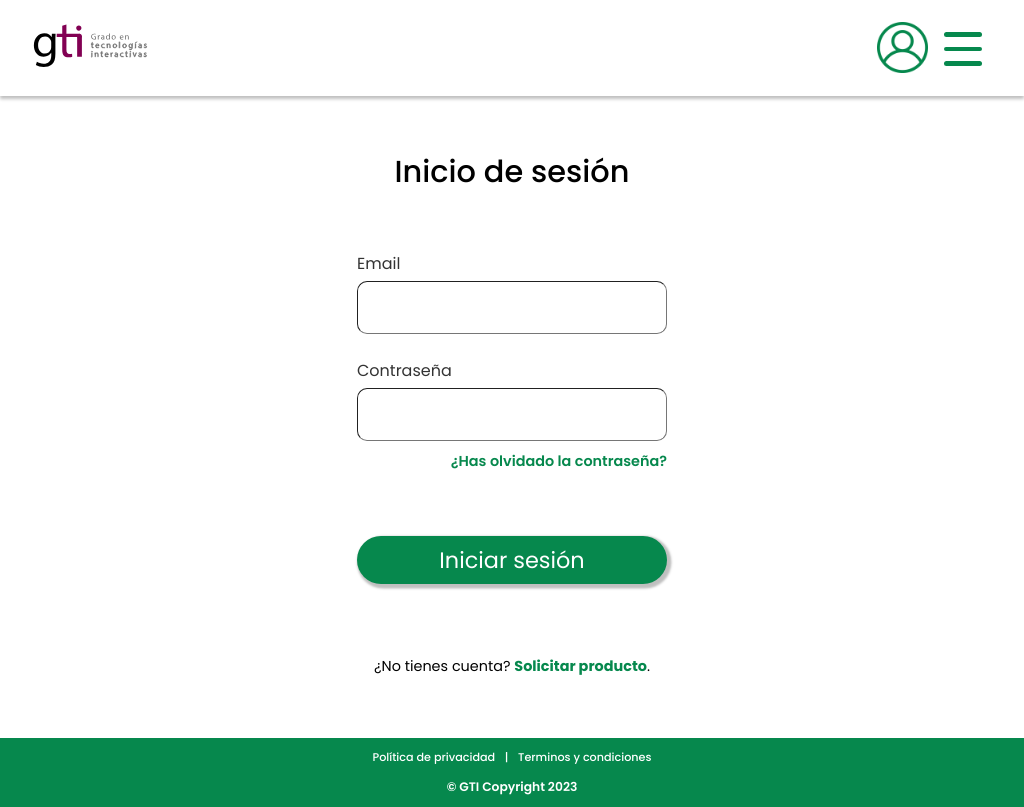
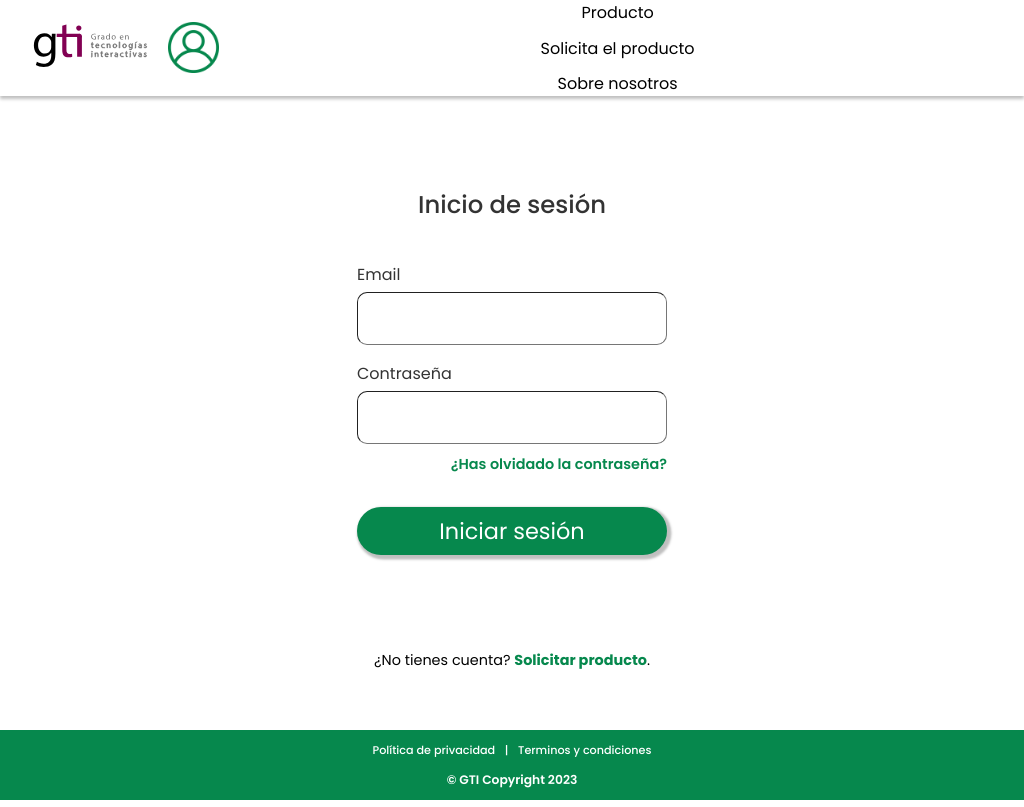
Before and after one commit to juandiazx/Huertodo, a PHP site: page /src/app/Inicio_sesion.html in a window 1024 px wide. Run offline with PHP 8.4, Linux system fonts and the light colour scheme.

Commit message:
Landing,Inicio,Contraseña,FormSolicitud
Versión por perfilar landing y los 3 formularios hechos. Footer pegado abajo y menú responsive comenzado.

```diff
--- a/src/app/Formulario_Solicitud.html
+++ b/src/app/Formulario_Solicitud.html
@@ -17,10 +17,12 @@
   <link rel='stylesheet' href="css/estilos.css"/>
   <link rel='stylesheet' href="css/main-menu.css"/>
   <link rel='stylesheet' href="css/estilos-in.sesion-formularios.css"/>
+  <link rel='stylesheet' href="css/estilos_responsive.css"/>
 </head>
 
 <body>
 <!-- Comienza la cabecera-->
+<div class="page">
 <header>
   <nav id="main-menu">
     <!-- Logotipo Link Landing Page-->
@@ -146,5 +148,7 @@
 <!-- JavaScript Documento popup_solicitud.js-->
 <script src="js/popup_solicitud.js"></script>
 
+</div>
+
 </body>
 </html>
--- a/src/app/Inicio_sesion.html
+++ b/src/app/Inicio_sesion.html
@@ -14,14 +14,16 @@
   <!-- Para que sea compatible con Microsoft Edge-->
   <meta http-equiv="X-UA-Compatible" content="ie=edge">
   <!-- CSS DOCUMENTO estilos.css-->
+  <link rel='stylesheet' href="css/estilos.css"/>
   <link rel='stylesheet' href="css/main-menu.css"/>
-  <link rel='stylesheet' href="css/estilos.css"/>
   <link rel='stylesheet' href="css/estilos-in.sesion-formularios.css"/>
   <link rel='stylesheet' href="css/estilos_responsive.css"/>
 
 </head>
 
 <body>
+
+<div class="page">
 
 <!-- Comienza la cabecera-->
 <header>
@@ -117,5 +119,9 @@
 
 <!-- JavaScript Documento inicio-sesion.js-->
 <script src="js/logica-Fake/hacerLogin.js"></script>
+
+</div>
+
+
 </body>
 </html>
--- a/src/app/css/estilos-in.sesion-formularios.css
+++ b/src/app/css/estilos-in.sesion-formularios.css
@@ -92,6 +92,15 @@ main>section, body>section{
 }
 /*----------------ESITLOS PARA INICIO DE SESIÓN-------------*/
 
+.page{
+
+    overflow: hidden;
+    display: flex;
+    flex-direction: column;
+    min-height: 100vh;
+
+}
+
 /*Contenedor completo, wrapper de toda la monitorización, no lleva el margin top 12vh en landing*/
 .wrapper {
     padding-left: 7%;
@@ -101,10 +110,15 @@ main>section, body>section{
 
 /*Wrapper para los formularios e inicio de sesion*/
 .wrapper-forms{
-    max-width: 1400px; /* Anchura máxima del contenedor main */
-    margin: 12vh auto 0; /* Margen superior de 12vh y margen inferior y lateral automatico */
+    margin-top: 12vh;
     padding: 10% 7% 15%;
-    height: 100%;
+    height: 80%;
+    max-width: 800px; /* Establece la anchura máxima deseada */
+    margin-left: auto; /* Centra horizontalmente el contenido */
+    margin-right: auto; /* Centra horizontalmente el contenido */
+    display: flex;
+    justify-content: center;
+    align-items: center;
 }
 /*------------------------------------------------------------------------------------------------*/
 
@@ -129,11 +169,16 @@ main>section, body>section{
 
 #inicio-de-sesion-titulo {
     display: flex;
+    flex-direction: column;
     justify-content: center;
     text-align: center;
     align-items: center;
-    color: var(--main-color-black);
-    margin-bottom: 2.5em;
+    height: 10vh;
+    color: #333333;
+    font-weight: lighter;
+    font-size: 0.8em;
+    margin-top: 3.2em;
+    margin-bottom: 10px;
 }
 
 /*-----------------------------------------------------------------------------------------*/
@@ -584,7 +568,7 @@ textarea:focus {
     width: 100%;
     background-color: var(--second-color-green);
     color: var(--main-color-white);
-    margin-top: 1vh;
+    margin-top: auto;
 }
 /*Estilo que poseen los enlaces de politica de privacidad y condiciones, margenes entre cada uno */
 #footer-bottom a{
--- a/src/app/css/estilos_responsive.css
+++ b/src/app/css/estilos_responsive.css
@@ -70,149 +70,162 @@
 
 /*----------------------------------------------------------------------------*/
 
-/*Comienzan estilos para inicio de sesión*/
 
-
-@media screen and (min-width: 550px) and (max-width: 1200px) {
-    /*---------------------------------------- Inicio de Sesión ------------------------------------*/
-
-    #inicio-de-sesion-titulo {
-        display: flex;
-        justify-content: center;
-        text-align: center;
-        align-items: center;
-        color: var(--main-color-black);
-        margin-bottom: 2.5em;
-        }
-
-    /*-----------------------------------------------------------------------------------------*/
-
-    /* Estilos para las secciones de email y contraseña */
-
-    #email,
-    #password {
-        width: 100%;
-        flex-direction: column;
-        align-items: center;
-        text-align: center;
-        margin-top: 1em;
-    }
-
-    /*-----------------------------------------------------------------------------------------*/
-
-    /* Estilos para la sección de "¿Has olvidado la contraseña?" */
-
-    .contraseña olvidada {
-        display: flex;
-        justify-content: flex-end;
-    }
-
-    .contraseña-olvidada a {
-        font-size: 0.9em;
-        margin-left: 0.7em;
-        margin-top: 0.7em;
-        color: #06884D;
-        font-weight: 600;
-    }
-    /*-----------------------------------------------------------------------------------------*/
-
-    /*Estilos para los botones de inicio de sesion y formularios*/
-
-    .boton-inicio {
-        flex-direction: column;
-        align-content: center;
-        text-align: justify-all;
-        display: flex;
-        justify-content: center;
-        align-items: center;
-        margin-bottom: 3.5em;
-        margin-top: 4em;
-
-    }
-
-    .boton-iniciar-sesion{
-        width: 100%;
-        height: 7%;
-        border-radius: 1.3em;
-        border: none;
-        box-shadow: 0.1em 0.1em 0.1em 0.1em rgba(0, 0, 0, 0.25);
-        background: var(--second-color-green);
-        color: var(--main-color-white);
-        font-family:'Poppins', sans-serif;
-        font-weight: 400;
-        font-size: 140%;
-        padding: 7px;
-    }
-
-
-    /*-----------------------------------------------------------------------------------------*/
-
-    /* Estilos para el enlace de "SOLICITAR ACCESO" */
-
-    #solicitar-acceso {
-        text-align: center;
-        margin-top: 1em;
-        margin-bottom: 1em;
-    }
-
-    #solicitar-acceso p{
-        font-size: 0.9em;
-        color: #000000;
-        font-weight: 400;
-    }
-
-    #solicitar-acceso a{
-        color: #06884D;
-        font-weight: 700;
-    }
-
-}
 
 /* Estilos específicos para tamaños de pantalla pequeños (320px - 480px) */
 @media (min-width: 320px) and (max-width: 480px) {
     .wrapper-forms {
-        padding: 10% 5%;
+        padding: 0 5%;
     }
 }
 /* Estilos específicos para tamaños de pantalla medianos (481px - 768px) */
 @media (min-width: 481px) and (max-width: 768px) {
     .wrapper-forms {
-        padding: 3% 5%;
+        padding: 0 5%;
     }
 }
 /* Estilos específicos para tamaños de pantalla grandes (769px - 1024px) */
 @media (min-width: 769px) and (max-width: 1024px) {
     .wrapper-forms {
-        padding: 2.5% 5%;
+        padding: 0 5%;
     }
 }
 /* Estilos específicos para tamaños de pantalla extra grandes (1025px - 1280px) */
 @media (min-width: 1025px) and (max-width: 1199px) {
     .wrapper-forms {
-        padding: 2% 5%;
+        padding: 0 5%;
     }
 }
 /* Pantallas de 1200px a 1499px */
 @media only screen and (min-width: 1200px) and (max-width: 1499px) {
     .wrapper-forms {
-        padding: 1.5% 5%
+        padding: 0 5%
     }
 }
 /* Pantallas de 1500px a 1799px */
 @media only screen and (min-width: 1500px) and (max-width: 1799px) {
     .wrapper-forms {
-        padding: 1% 5%
+        padding: 0 5%
     }
 }
 /* Pantallas de 1800px a 1999px */
 @media only screen and (min-width: 1800px) and (max-width: 1999px) {
     .wrapper-forms {
-        padding: 0.5% 5%
+        padding: 0 5%
     }
 }
 /* Pantallas de 2000px o mayores */
 @media only screen and (min-width: 2000px) {
     .wrapper-forms {
-        padding: 0.2% 5%
+        padding: 0 5%
+    }
+} /*
+
+/*Estilos responsive para la LandingPage*/
+
+@media screen and (min-width: 800px){
+
+    /* Contenedor de la sección hero */
+    #landing-page-hero {
+        background-image: url("../images/landingpagehero_2.png");
+    }
+
+    .contenedor-pc {
+        display: flex;
+        flex-wrap: wrap;
+        justify-content: center;
+    }
+
+    .columnas-pc {
+        width: 100%;
+        max-width: 400px;
+        padding: 20px;
+        text-align: center;
+    }
+
+    #seccion-mantenimiento .flex-container {
+        display: flex;
+        flex-wrap: wrap;
+        justify-content: center;
+        align-items: center;
+    }
+
+    #seccion-mantenimiento .content {
+        flex: 1;
+        text-align: center;
+        margin-right: 5vh; /* Margen entre el texto y la imagen */
+    }
+
+    #seccion-mantenimiento h3, #seccion-mantenimiento p {
+        text-align: left;
+    }
+
+    #seccion-mantenimiento .imagenes-landing {
+        max-width: 400px;
+        margin: 20px auto; /* Margen igual en todos los lados */
+        display: block;
+    }
+
+    /*Contenedor para estrellas reseñas*/
+    #contenedor-estrellas-opiniones {
+        margin-bottom: 4em;
+    }
+
+    /*Estilo de las estrellas con la media de las reseñas de los usuarios, estrellas grandes*/
+    #estrellas-media-resenyas {
+        height: 3.5em;
+    }
+
+    /*Los párrafos de dentro del contenedor padre con las estrellas*/
+    #contenedor-estrellas-opiniones > p {
+        font-size: 1.4em;
+    }
+
+    /*Estilo contenedor donde deslizan todos los paneles*/
+    .contenedor-resenyas-deslizables {
+        border-radius: 2em;
+        padding: 1.5rem 2rem;
+    }
+
+    /*Estilo del nombre de la persona dentro de cada reseña*/
+    .contenedor-cabecera-resenya p {
+        font-size: 1.4em;
+    }
+
+    /*Estilo para las estrellas verdes específicas de cada reseña de usuarios*/
+    .estrellas-resenya-especifica {
+        height: 2em;
     }
 }
+
+/*Estilos para el menu responsive*/
+
+@media (min-width: 768px) {
+    /* Ocultar el icono del menú */
+    .menu-hamburguesa {
+        display: none;
+    }
+
+    /* Alinear los elementos del menú en línea */
+    #main-menu ul {
+        display: flex;
+        align-items: center;
+        justify-content: space-between;
+        width: 100%;
+        position: relative;
+        top: 0;
+        left: 0;
+        transform: none;
+        height: var(--menu-height);
+    }
+
+    /* Estilo de cada elemento del menú */
+    #main-menu li {
+        margin: 0 1em;
+        color: var(--txt-color);
+        font-size: 16px;
+        font-weight: 400;
+        display: inline;
+    }
+
+}
```
Also changed, not shown: other parts of src/app/css/estilos-in.sesion-formularios.css (+33 -68 lines), index.html (+19 -3 lines), src/app/Formulario_contra_olvidada.html (+7 -5 lines), src/app/images/landingpagehero_2.png (added).
